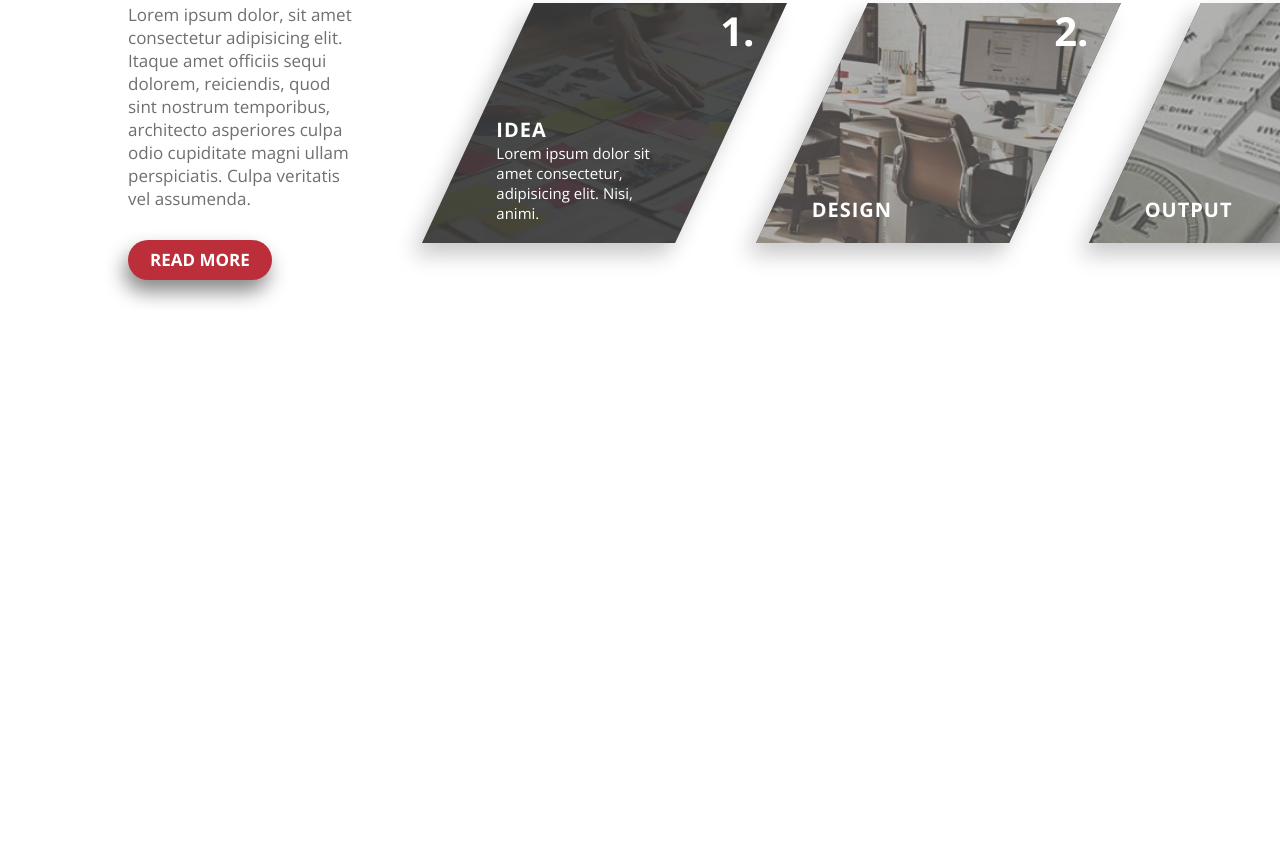
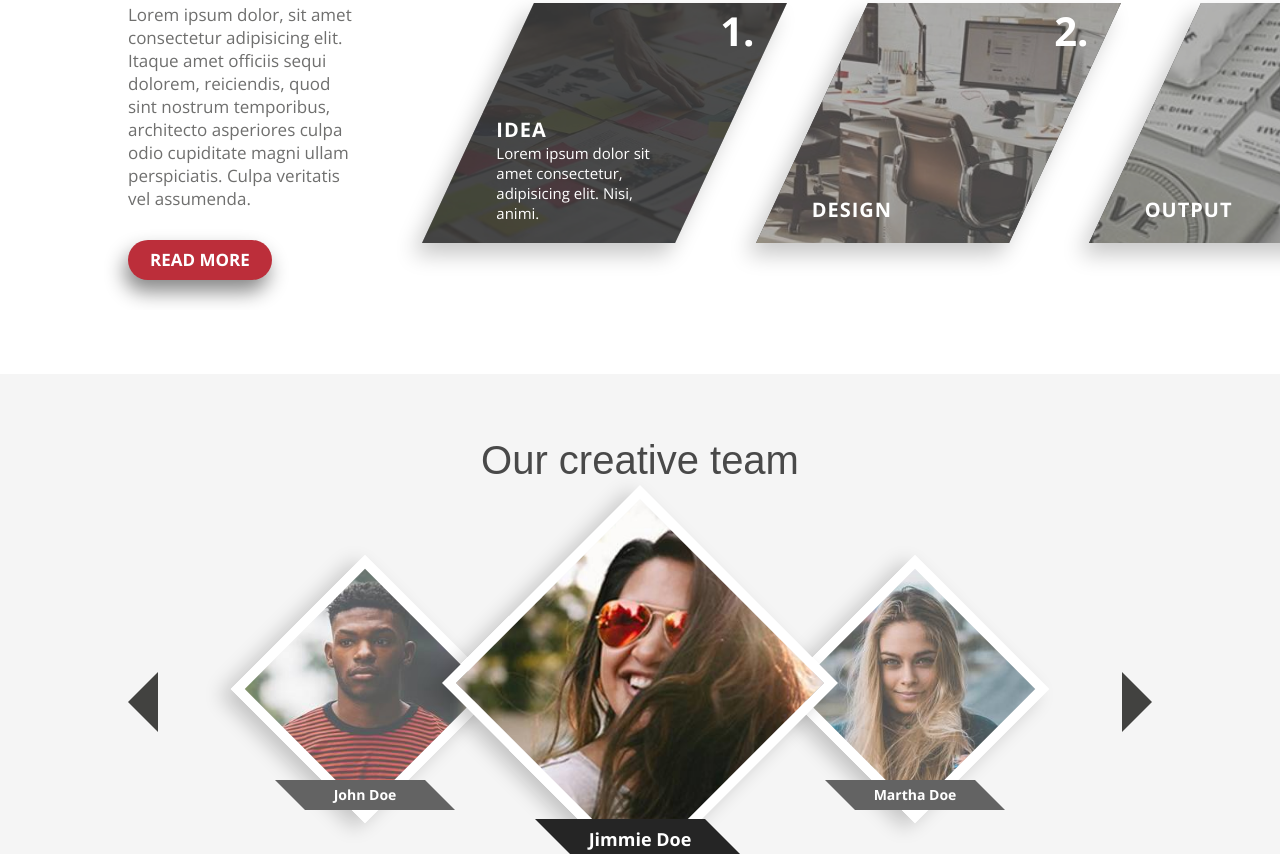
Before and after one commit to narghar/CodersCamp-SPA-project, a website: page index.html in a window 1280 px wide. Shown: the part 1946-2800 px from the top of the page. Before the commit the page ends 2320 px from the top, so only its background shows below. Drawn offline with nearby package versions, Linux system fonts and the light colour scheme; a web font is replaced by a local one.

Commit message:
Add team section

```diff
--- a/index.html
+++ b/index.html
@@ -37,7 +37,6 @@
         <li><a class="navbar__link" href="#services">Services</a></li>
         <li><a class="navbar__link" href="#process">Process</a></li>
         <li><a class="navbar__link" href="#team">Team</a></li>
-        <li><a class="navbar__link" href="#clients">Clients</a></li>
         <li><a class="navbar__link" href="#work">Work</a></li>
         <li><a class="navbar__link" href="#contact">Contact</a></li>
       </ul>
@@ -46,14 +45,18 @@
       <div class="about-wrapper">
         <div class="about-text">
           <h2>Who we are</h2>
-              <p>Lorem ipsum dolor sit, amet consectetur adipisicing elit. Quae labore autem mollitia aperiam illo laboriosam dicta eveniet at quisquam eligendi odit porro vel quis perferendis nesciunt, laudantium ut nostrum? Laborum?</p>
+          <p>
+            Lorem ipsum dolor sit, amet consectetur adipisicing elit. Quae
+            labore autem mollitia aperiam illo laboriosam dicta eveniet at
+            quisquam eligendi odit porro vel quis perferendis nesciunt,
+            laudantium ut nostrum? Laborum?
+          </p>
           <a href="#" class="btn btn--red">Read more</a>
         </div>
         <div class="about-img">
-                <img src="./photo/laptop.png" alt="design">
+          <img src="./photo/laptop.png" alt="design" />
         </div>
       </div>
-
     </section>
     <section id="services" class="services">
       <h2>What we do</h2>
@@ -61,81 +64,132 @@
       <div class="service">
         <div class="service-header">
           <div class="service__icon">
-            <img src="./photo/01.svg">
+            <img src="./photo/01.svg" />
           </div>
           <h3>Creative Work</h3>
         </div>
-        <p class="service__text">Lorem ipsum dolor sit amet consectetur adipisicing elit. Minus blanditiis quo nobis dolorum!</p>
+        <p class="service__text">
+          Lorem ipsum dolor sit amet consectetur adipisicing elit. Minus
+          blanditiis quo nobis dolorum!
+        </p>
       </div>
       <div class="service">
         <div class="service-header">
           <div class="service__icon">
-            <img src="./photo/02.svg">
+            <img src="./photo/02.svg" />
           </div>
           <h3>We do Best</h3>
         </div>
-        <p class="service__text">Lorem ipsum dolor sit amet consectetur adipisicing elit. Minus blanditiis quo nobis dolorum!</p>
+        <p class="service__text">
+          Lorem ipsum dolor sit amet consectetur adipisicing elit. Minus
+          blanditiis quo nobis dolorum!
+        </p>
       </div>
       <div class="service">
         <div class="service-header">
           <div class="service__icon">
-            <img src="./photo/03.svg">
+            <img src="./photo/03.svg" />
           </div>
           <h3>Best Company</h3>
         </div>
-        <p class="service__text">Lorem ipsum dolor sit amet consectetur adipisicing elit. Minus blanditiis quo nobis dolorum!</p>
+        <p class="service__text">
+          Lorem ipsum dolor sit amet consectetur adipisicing elit. Minus
+          blanditiis quo nobis dolorum!
+        </p>
       </div>
       <div class="service">
         <div class="service-header">
           <div class="service__icon">
-            <img src="./photo/04.svg">
+            <img src="./photo/04.svg" />
           </div>
           <h3>Nice Idea</h3>
         </div>
-        <p class="service__text">Lorem ipsum dolor sit amet consectetur adipisicing elit. Minus blanditiis quo nobis dolorum!</p>
+        <p class="service__text">
+          Lorem ipsum dolor sit amet consectetur adipisicing elit. Minus
+          blanditiis quo nobis dolorum!
+        </p>
       </div>
       <div class="service">
         <div class="service-header">
           <div class="service__icon">
-            <img src="./photo/05.svg">
+            <img src="./photo/05.svg" />
           </div>
           <h3>Proffesional</h3>
         </div>
-        <p class="service__text">Lorem ipsum dolor sit amet consectetur adipisicing elit. Minus blanditiis quo nobis dolorum!</p>
+        <p class="service__text">
+          Lorem ipsum dolor sit amet consectetur adipisicing elit. Minus
+          blanditiis quo nobis dolorum!
+        </p>
       </div>
       <div class="service">
         <div class="service-header">
           <div class="service__icon">
-            <img src="./photo/06.svg">
+            <img src="./photo/06.svg" />
           </div>
           <h3>Great Services</h3>
         </div>
-        <p class="service__text">Lorem ipsum dolor sit amet consectetur adipisicing elit. Minus blanditiis quo nobis dolorum!</p>
+        <p class="service__text">
+          Lorem ipsum dolor sit amet consectetur adipisicing elit. Minus
+          blanditiis quo nobis dolorum!
+        </p>
       </div>
     </section>
     <section id="process" class="process">
       <h2>How we works</h2>
       <div class="processes">
         <div class="processes__main-text">
-          <p>Lorem ipsum dolor, sit amet consectetur adipisicing elit. Itaque amet officiis sequi dolorem, reiciendis, quod sint nostrum temporibus, architecto asperiores culpa odio cupiditate magni ullam perspiciatis. Culpa veritatis vel assumenda.</p>
+          <p>
+            Lorem ipsum dolor, sit amet consectetur adipisicing elit. Itaque
+            amet officiis sequi dolorem, reiciendis, quod sint nostrum
+            temporibus, architecto asperiores culpa odio cupiditate magni ullam
+            perspiciatis. Culpa veritatis vel assumenda.
+          </p>
           <a href="#" class="btn btn--red">Read more</a>
         </div>
         <div class="processes__image">
           <span>1.</span>
           <div class="processes__text">
             <h4>Idea</h4>
-              <p>Lorem ipsum dolor sit amet consectetur, adipisicing elit. Nisi, animi.</p>
+            <p>
+              Lorem ipsum dolor sit amet consectetur, adipisicing elit. Nisi,
+              animi.
+            </p>
           </div>
         </div>
- <div class="processes__image"><span>2.</span>
+        <div class="processes__image">
+          <span>2.</span>
           <div class="processes__text">
             <h4>Design</h4>
-  </div></div>
- <div class="processes__image"><span>3.</span>
+          </div>
+        </div>
+        <div class="processes__image">
+          <span>3.</span>
           <div class="processes__text">
             <h4>Output</h4>
-  </div></div>
-
+          </div>
+        </div>
+      </div>
+    </section>
+    <section id="team" class="team">
+      <h2>Our creative team</h2>
+      <div class="slider-wrapper">
+        <span class="arrow-left"></span>
+        <div class="team-slider">
+          <div class="team-person">
+            <div class="team-person__img"><img src="./photo/01-team.jpg" alt="John Doe"></div>
+            <div class="team-person__name"><span>John Doe</span></div>
+          </div>
+          <div class="team-person">
+            <div class="team-person__img team-person__img--active"><img src="./photo/03-team.jpg" alt="Jimmie Doe"></div>
+            <div class="team-person__name team-person__name--active"><span>Jimmie Doe</span></div>
+            <div class="team-person__position"><span>Designer</span></div>
+          </div>
+          <div class="team-person">
+            <div class="team-person__img"><img src="./photo/02-team.jpg" alt="Martha Doe"></div>
+            <div class="team-person__name"><span>Martha Doe</span></div>
+          </div>
+        </div>
+        <span class="arrow-right"></span>
       </div>
     </section>
   </body>
--- a/sass/_base.scss
+++ b/sass/_base.scss
@@ -23,10 +23,12 @@ $bg-color-secondary: #fff;
 
 $color-primary: #bc2e3a;
 $color-secondary: #171717;
+$color-arrow: #424240;
 
 $font-color: #6f6f6e;
 $font-color-secondary: #fff;
 $font-color-headings: #494949;
+
 
 
 
--- /dev/null
+++ b/sass/_team.scss
@@ -0,0 +1,119 @@
+.team {
+  padding: 5vw 10vw;
+  margin: 0 auto;
+  max-width: 120rem;
+  background-color: $bg-color-primary;
+
+  & h2 {
+    text-align: center;
+  }
+}
+
+.slider-wrapper {
+
+  display: flex;
+  justify-content: space-between;
+  align-items: center;
+
+  & .arrow-left {
+    width: 0;
+    height: 0;
+    border-style: solid;
+    border-width: 3rem 3rem 3rem 0;
+    border-color: transparent $color-arrow transparent transparent;
+  }
+
+  & .arrow-right {
+    width: 0;
+    height: 0;
+    border-style: solid;
+    border-width: 3rem 0 3rem 3rem;
+    border-color: transparent transparent transparent $color-arrow;
+  }
+}
+
+.team-slider {
+  display: flex;
+  width: 90%;
+  align-items: center;
+  justify-content: center;
+}
+
+.team-person {
+  margin: 4rem 2rem;
+  display: flex;
+  flex-direction: column;
+  align-items: center;
+
+  &__img {
+    width: 17rem;
+    height: 17rem;
+    box-shadow: -3.5px 11.5px 20px rgba(0, 1, 1, .2);
+    border: 1rem solid #fff;
+    transform: rotate(45deg);
+    overflow: hidden;
+
+
+    & img {
+      width: 150%;
+      transform: rotate(-45deg) translateY(-6rem);
+    }
+
+    &--active {
+      margin-top: 2rem;
+      width: 26rem;
+      height: 26rem;
+      z-index: 1;
+
+      & img {
+        transform: rotate(-45deg) translateY(-8rem);
+      }
+    }
+  }
+
+  &__name {
+    width: 15rem;
+    transform: skew(45deg);
+    background-color: #636363;
+    color: $font-color-secondary;
+    text-align: center;
+    font-weight: 700;
+    font-size: 1.4rem;
+    line-height: 3rem;
+    margin-top: -0.4rem;
+    & span {
+      display: block;
+      transform: skew(-45deg);
+    }
+
+    &--active {
+     background-color: #252525;
+     z-index: 1;
+     width: 17rem;
+     font-size: 1.8rem;
+     line-height: 4rem;
+    }
+  }
+
+
+  &__position {
+    width: 11rem;
+    transform: skew(45deg);
+    background-color: $color-primary;
+    color: $font-color-secondary;
+    text-align: center;
+    font-weight: 400;
+    font-style: italic;
+    font-size: 1.6rem;
+    line-height: 2.6rem;
+    margin-top: -0.4rem;
+    margin-left: 4rem;
+    z-index: 2;
+
+   & span {
+     display: block;
+    transform: skew(-45deg);
+   }
+  }
+
+}
--- a/sass/main.scss
+++ b/sass/main.scss
@@ -3,3 +3,4 @@
 @import "about";
 @import "services";
 @import "process";
+@import "team";
```
Also changed, not shown: css/style.css, photo/01-team.jpg (added), photo/02-team.jpg (added), photo/03-team.jpg (added). Lines whose indentation alone changed are shown as unchanged.
